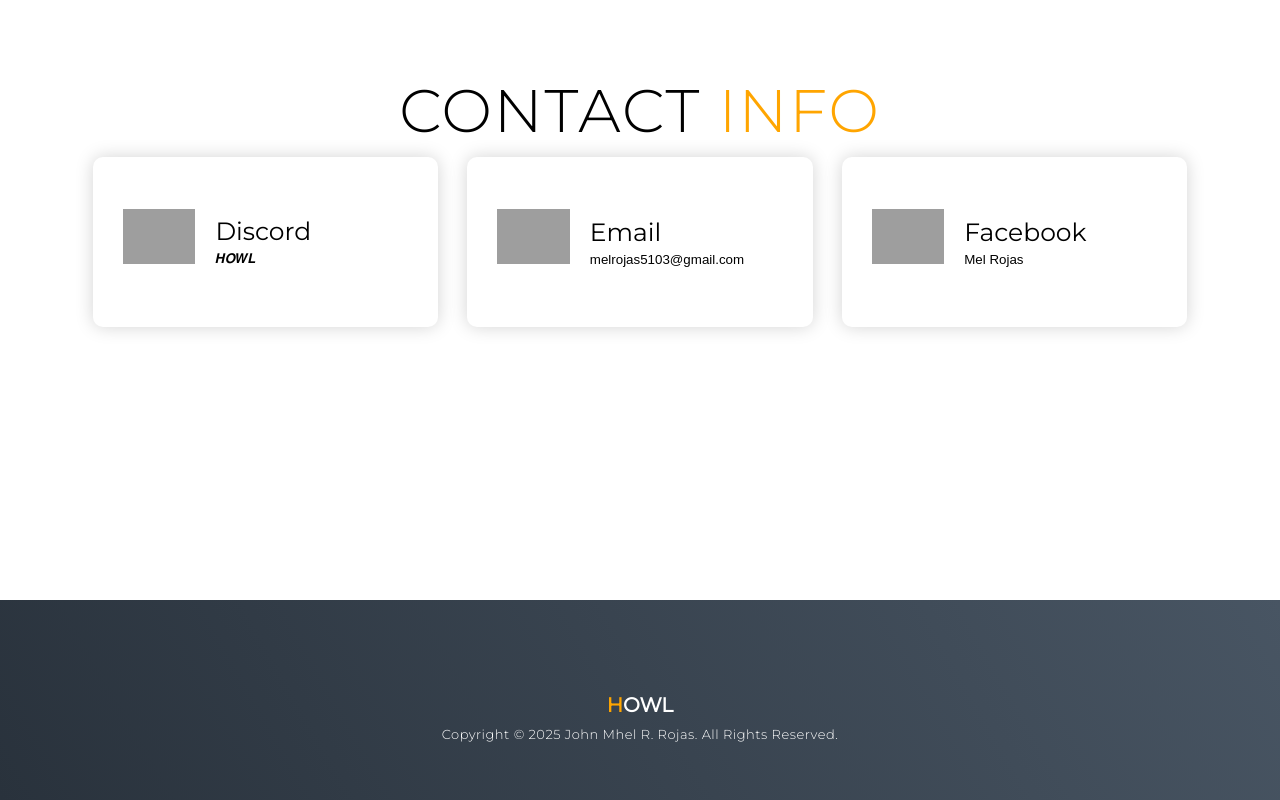
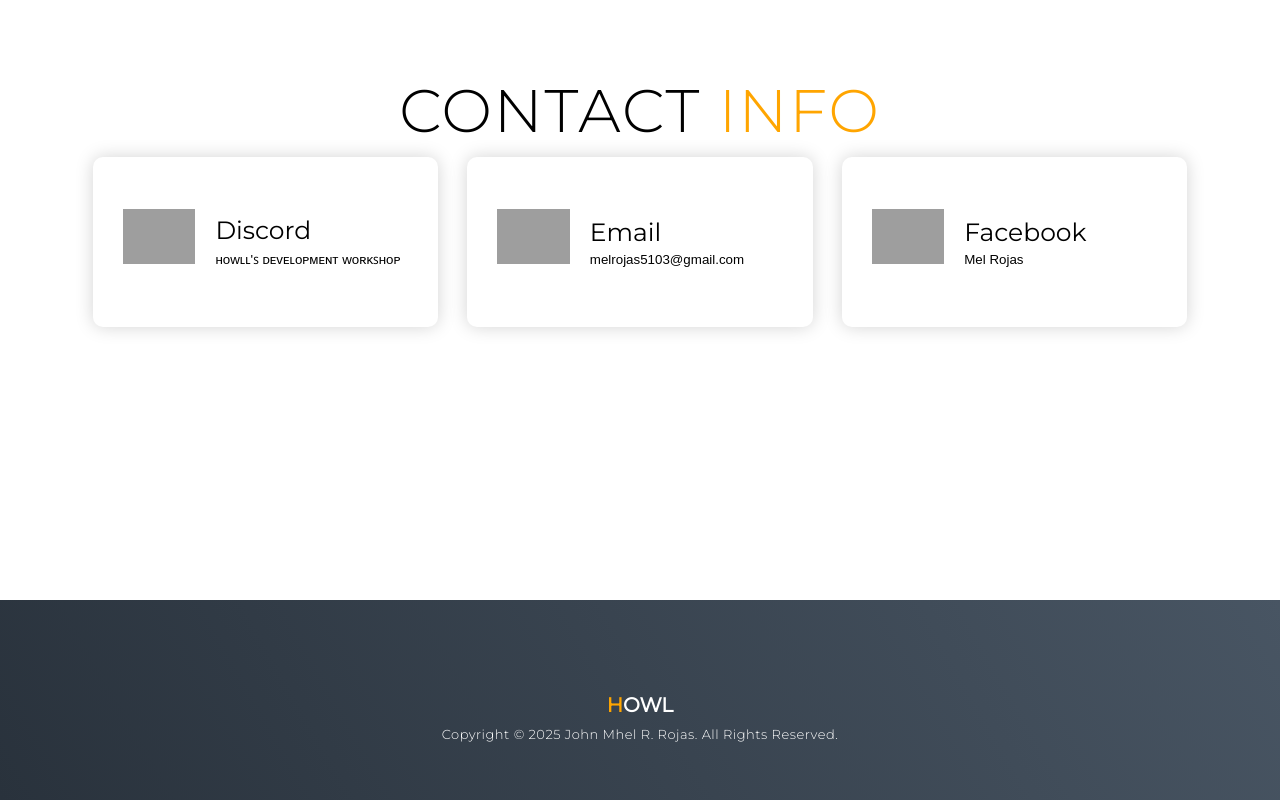
Before and after one commit to Howllyo/Howlwb, a plain HTML site: page index.html in a window 1280 px wide. Shown: the part 5582-6382 px from the top of the page. Drawn offline with Linux system fonts and the light colour scheme; grey boxes are pictures that could not be loaded.

Commit message:
index.html

```diff
--- a/index.html
+++ b/index.html
@@ -192,7 +192,7 @@
           <div class="icon"><img src="https://img.icons8.com/bubbles/100/000000/discord.png" /></div>
           <div class="contact-info">
             <h1>Discord</h1>
-            <button class="button discord" onclick="window.location.href='https://discord.gg/VdENnYSCsW'">𝑯𝑶𝑾𝑳</button>
+            <button class="button discord" onclick="window.location.href='https://discord.gg/VdENnYSCsW'">ʜᴏᴡʟʟ'ꜱ ᴅᴇᴠᴇʟᴏᴘᴍᴇɴᴛ ᴡᴏʀᴋꜱʜᴏᴘ</button>
           </div>
         </div>
         <div class="contact-item">
```
